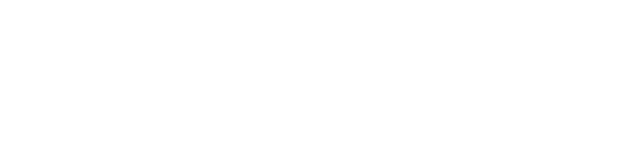
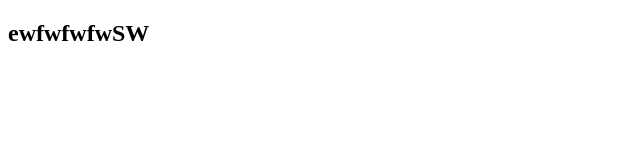
Before and after one commit to gadaged/Stepboost.ru, a plain HTML site: page frontend/index.html in a window 1280 px wide. Shown: the whole page, without its empty margins (0-640 px from the left). Drawn offline with Linux system fonts and the light colour scheme.

Commit message:
asdadasdada

```diff
--- a/frontend/index.html
+++ b/frontend/index.html
@@ -8,6 +8,7 @@
     <title>Main Page</title>
 </head>
 <body>
+    <h2>ewfwfwfwSW</h2>
     <script src="index.js"></script>
 </body>
 </html>
```
